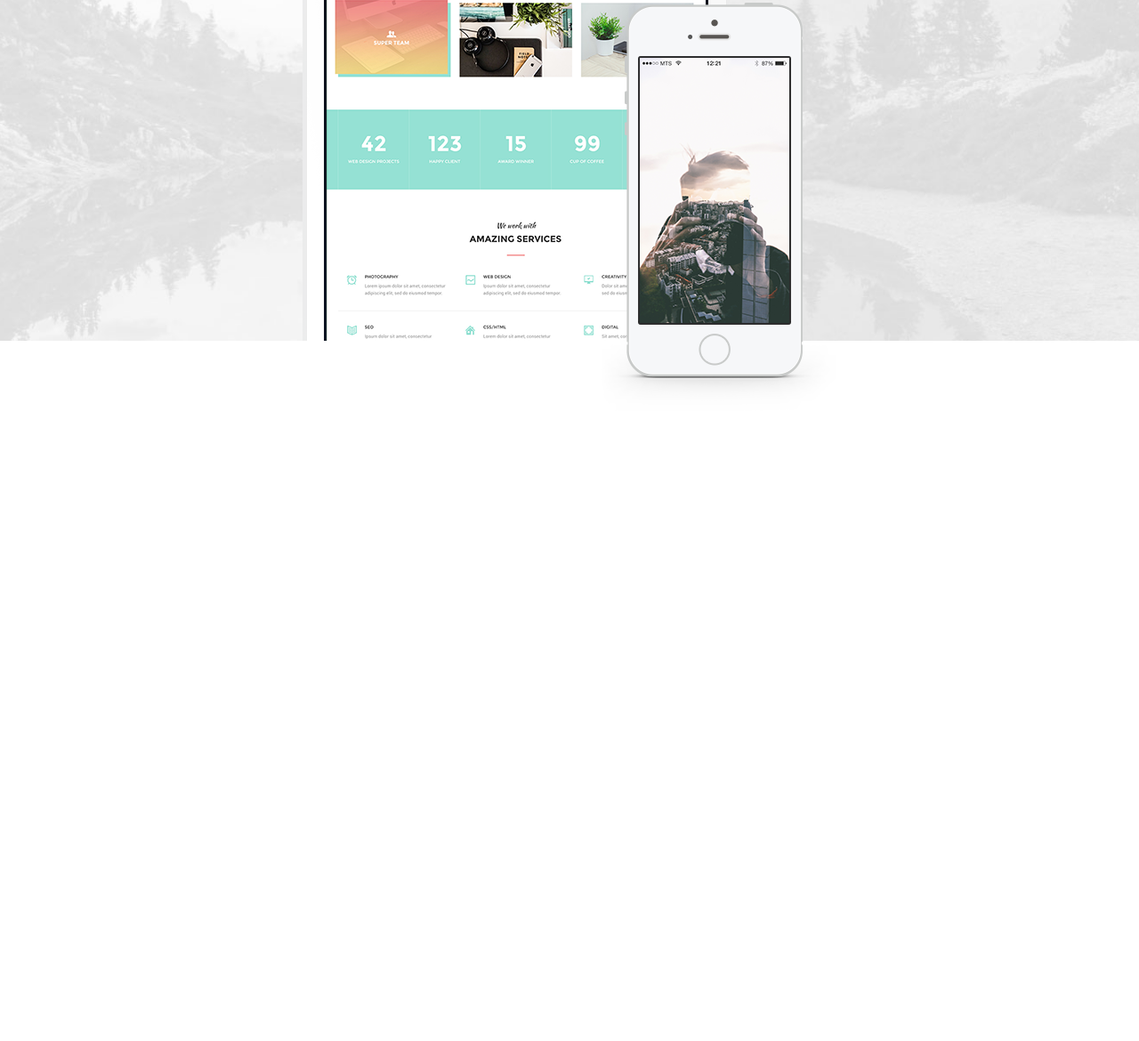
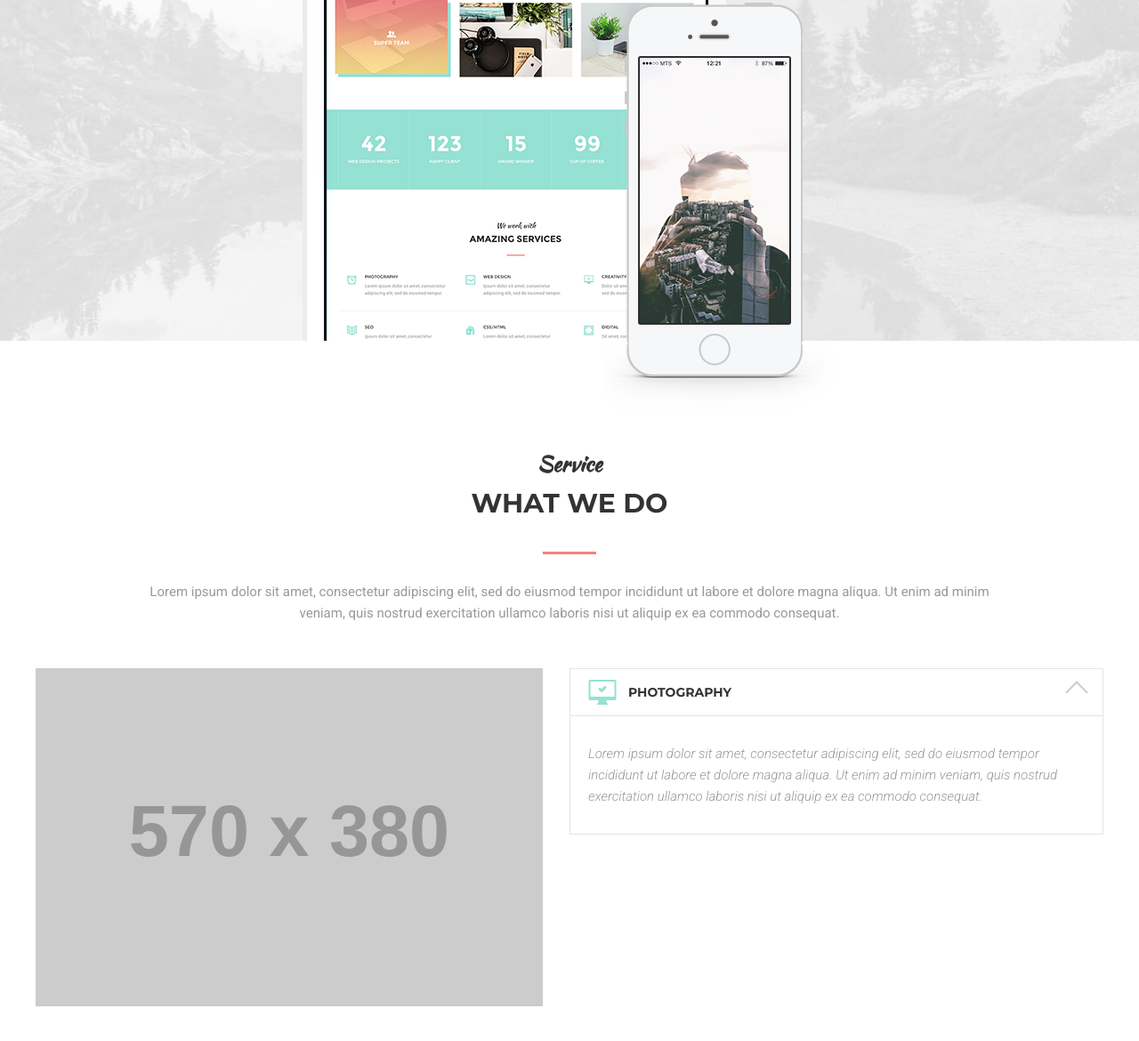
Before and after one commit to krlim/krlim-github.io, a plain HTML site: page mogo/index.html in a window 1280 px wide. Shown: the part 2753-3923 px from the top of the page at 89% size. Before the commit the page ends 3216 px from the top, so only its background shows below. Drawn offline with Linux system fonts and the light colour scheme; placeholder pictures from the web are drawn by us.

Commit message:
1401last

```diff
--- a/mogo/assets/css/style.css
+++ b/mogo/assets/css/style.css
@@ -227,6 +227,7 @@
     background: url(../images/devices/devices-bg.jpg) center no-repeat;
     -webkit-background-size: cover;
     background-size: cover;
+    margin-bottom: 40px;
 }
 
 .section__header {
@@ -402,3 +403,56 @@
     bottom: -80px;
     z-index: 1;
 }
+
+/*We do*/
+.wedo{
+    display: flex;
+}
+.wedo__item{
+    width: 100%;
+}
+
+/*Accordion*/
+.accordion__item{
+    border: 1px solid #e5e5e5;
+}
+.accordion__header{
+    border-bottom: 1px solid #e5e5e5;
+    padding: 15px 20px 15px 65px;
+    position: relative;
+}
+.accordion__header:after{
+    content: "";
+    display: block;
+    width: 18px;
+    height: 18px;
+    border-top: 2px solid #ccc;
+    border-right: 2px solid #ccc;
+    position: absolute;
+    top: 50%;
+    right: 20px;
+    z-index: 1;
+    transform: translateY(-50%) rotate(-45deg);
+}
+.accordion__icon{
+    position: absolute;
+    left: 20px;
+    top: 50%;
+    z-index: 1;
+    transform: translateY(-50%);
+
+}
+.accordion__content{
+    padding: 15px 20px;
+    font-family: 'Roboto', sans-serif;
+    font-size: 15px;
+    font-style: italic;
+    font-weight: 300px;
+    color: #999;
+}
+.accordion__title{
+    font-size: 14px;
+    font-weight: 700;
+    text-transform: uppercase;
+    color: #333;
+}
--- a/mogo/index.html
+++ b/mogo/index.html
@@ -4,7 +4,7 @@
 <head>
     <meta charset="utf-8">
     <link rel="stylesheet" href="assets/css/style.css">
-    <link href="https://fonts.googleapis.com/css?family=Kaushan+Script|Montserrat:400,700|Roboto&display=swap&subset=cyrillic" rel="stylesheet">
+    <link href="https://fonts.googleapis.com/css?family=Kaushan+Script|Montserrat:400,700|Roboto:300i,400&display=swap&subset=cyrillic" rel="stylesheet">
     <title>Mogo</title>
 </head>
 
@@ -123,8 +123,7 @@
                     <div class="services_text"> Ipsum dolor sit amet, consectetur adipiscing elit, sed do eiusm </div>
                 </div>
             </div>
-        </div>
-        <!--container-->
+        </div><!--container-->
     </section>
     <section class="section section--devices">
         <div class="container">
@@ -135,10 +134,38 @@
             <div class="devices">
                 <img class="devices__item" src="assets/images/devices/ipad.png" alt="">
                 <img class="devices__item devices__item--iphone" src="assets/images/devices/iphone.png" alt="">
+            </div>
+        </div>
+    </section>
+    <section class="section">
+        <div class="container">
+            <div class="section__header">
+                <h3 class="section__suptitle">Service</h3>
+                <h2 class="section__title">What we do</h2>
+                <div class="section__text">
+                    <p>Lorem ipsum dolor sit amet, consectetur adipiscing elit, sed do eiusmod tempor incididunt ut labore et dolore magna aliqua. Ut enim ad minim veniam, quis nostrud exercitation ullamco laboris nisi ut aliquip ex ea commodo consequat.</p>
+                </div>
+            </div>
+            <div class="wedo">
+                <div class="wedo__item">
+                    <img src="http://placehold.it/570x380" alt="">
+                </div>
+                <div class="wedo__item">
+                    <div class="accordion">
+                        <div class="accordion__item">
+                            <div class="accordion__header">
+                                <img class="accordion__icon" src="assets/images/services/creativity.png" alt="">
+                                <div class="accordion__title">photography</div>
+                            </div>
+                            <div class="accordion__content">
+                                <p>Lorem ipsum dolor sit amet, consectetur adipiscing elit, sed do eiusmod tempor incididunt ut labore et dolore magna aliqua. Ut enim ad minim veniam, quis nostrud exercitation ullamco laboris nisi ut aliquip ex ea commodo consequat.</p>
+                            </div>
+                        </div>
 
-            </div>
-
-        </div>
+                    </div><!--/accordion-->
+                </div><!--/wedo__item-->
+            </div><!--/wedo-->
+        </div><!--/container-->
     </section>
 </body>
 
```
